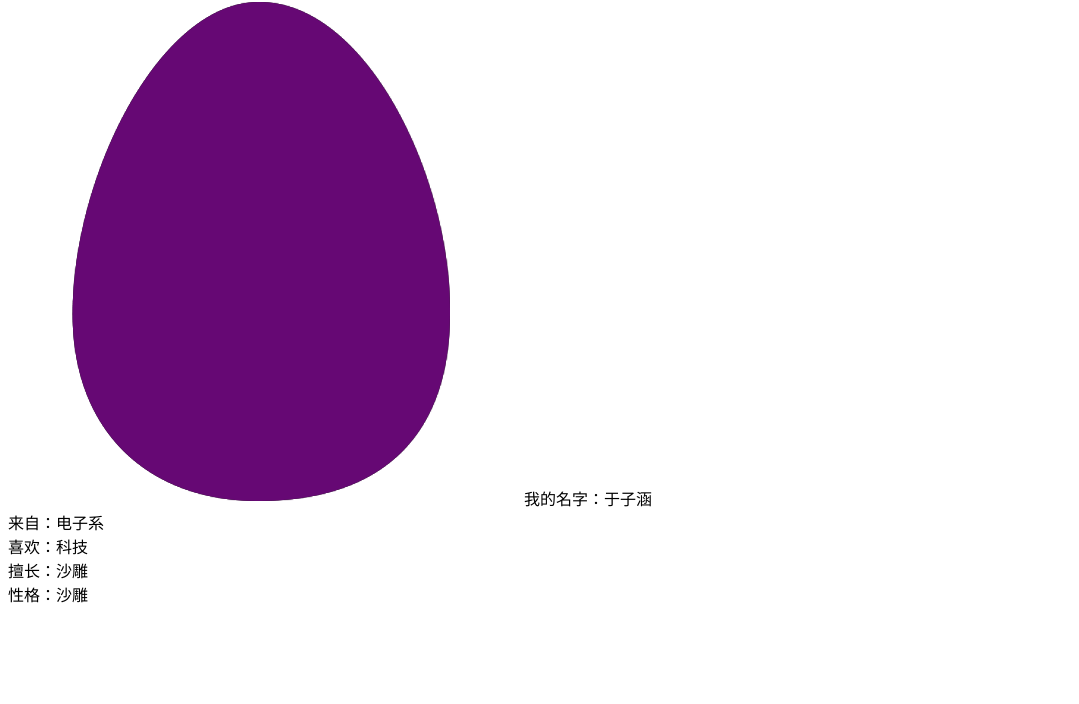
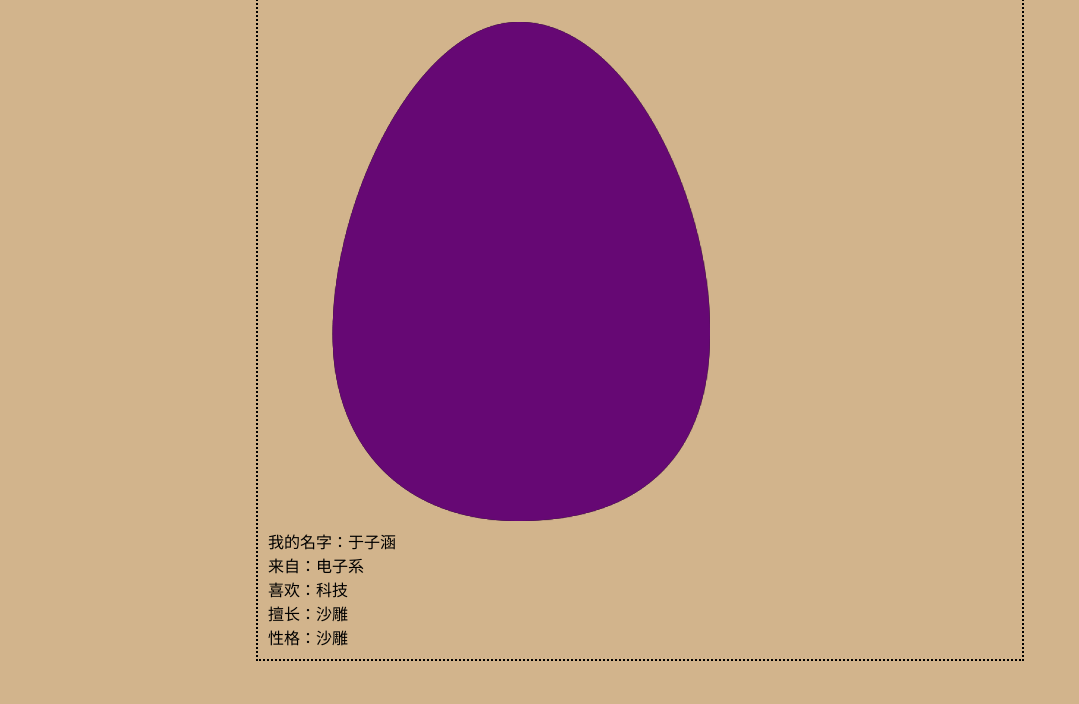
Before and after one commit to yuzhTHU/yuzhTHU.github.io, a plain HTML site: page index.html in a window 1280 px wide. Shown: the part 96-800 px from the top of the page, without its empty margins (0-1079 px from the left). Drawn offline with Linux system fonts and the light colour scheme.

Commit message:
Update index.html

```diff
--- a/index.html
+++ b/index.html
@@ -3,11 +3,21 @@
   <head>
     <meta charset="utf-8">
     <title>于子涵的主页</title>
+    <style type = "text/css">
+			body{
+				background-color: #d2b48c	;
+				margin-left: 20%;
+				margin-right: 20%;
+				border: 2px dotted black;
+				padding: 10px 10px 10px 10px;
+				font-family: sans-serif;
+			}
+	</style>
   </head>
 
   <body>
     <h1>个人介绍</h1>
-    <img src = '蛋.png'>
+    <img src = '蛋.png'></br>
     我的名字：于子涵</br>
     来自：电子系</br>
     喜欢：科技</br>
```
